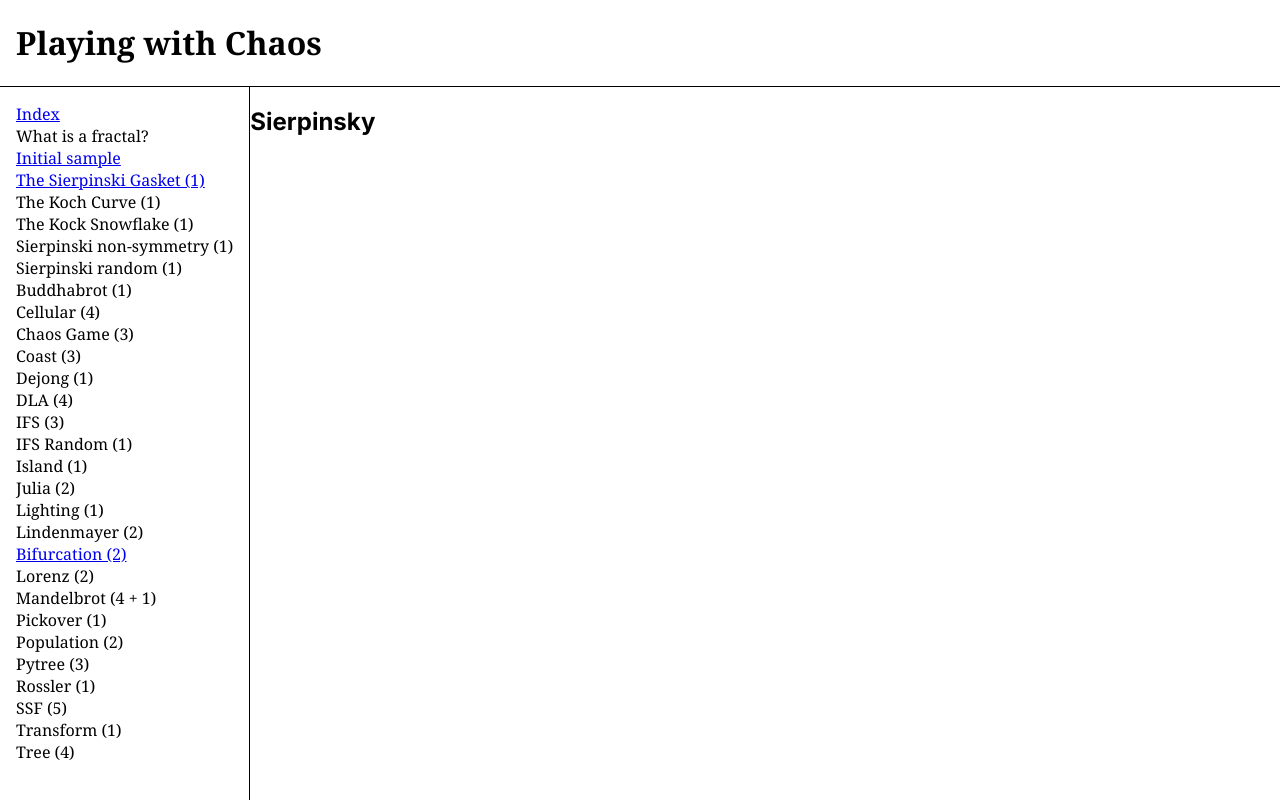
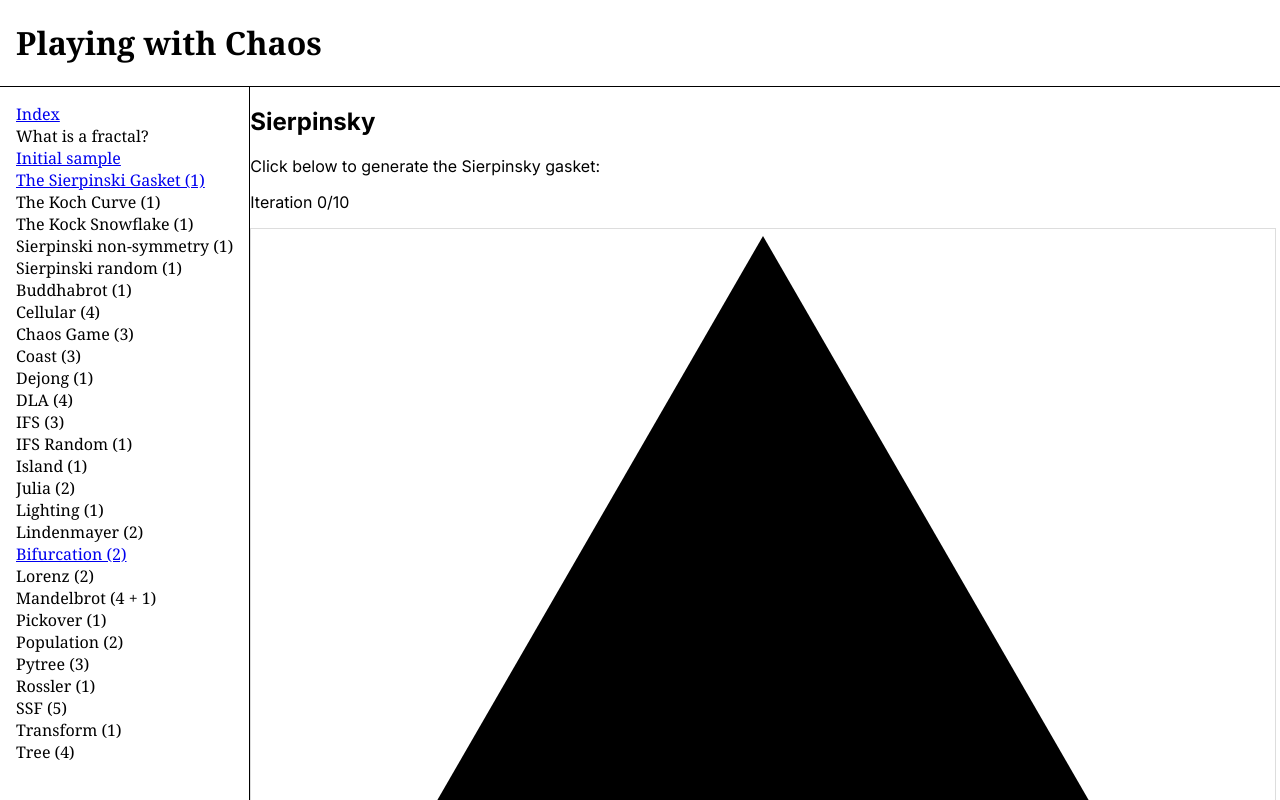
Before and after one commit to Aimanizales/playing-with-chaos, a Next.js app: page /sierpinsky in a window 1280 px wide. Shown: the top 800 px of the page. Built offline with nearby package versions, Linux system fonts and the light colour scheme.

Commit message:
Sierpinsky basic functionality completed

```diff
--- a/src/pages/sierpinsky/index.tsx
+++ b/src/pages/sierpinsky/index.tsx
@@ -1,45 +1,54 @@
-import { useCallback, useEffect, useRef, useState } from 'react';
+import { useCallback, useState } from 'react';
 
 export default function Page() {
-  const canvasRef = useRef<HTMLCanvasElement>(null);
-  const [depth, setDepth] = useState<number>(0);
-  const [canvasContext, setCanvasContext] = useState(null);
-
   const RADIAN_INITIAL = -Math.PI * 0.5; // -90º
   const RADIAN_INCREMENT = (Math.PI * 2) / 3; // 120º
-  const CANVAS_SCALE = 300;
-  const MAX_DEPTH = 11;
+  const CANVAS_SCALE = 500;
+  const MAX_DEPTH = 10;
   const CANVAS_WIDTH = 1024;
   const CANVAS_HEIGHT = 768;
+  const [depth, setDepth] = useState<number>(0);
+  const [context, setContext] = useState(null);
 
-  const getPosition = (angle, scalar = 1) =>
-    [Math.cos(angle), Math.sin(angle)].map((pos) => pos * scalar);
+  const canvasRef = useCallback((node) => {
+    if (node) {
+      node.width = CANVAS_WIDTH;
+      node.height = CANVAS_HEIGHT;
+      const canvasContext = node.getContext('2d');
+      setContext(canvasContext);
+    }
+  }, []);
 
   function draw() {
-    canvasContext.clearRect(0, 0, CANVAS_WIDTH, CANVAS_HEIGHT);
-    canvasContext.save();
-    canvasContext.translate(CANVAS_WIDTH * 0.5, CANVAS_HEIGHT * 0.5);
-    canvasContext.scale(CANVAS_SCALE, CANVAS_SCALE);
+    if (context) {
+      context.clearRect(0, 0, CANVAS_WIDTH, CANVAS_HEIGHT);
+      context.save();
+      context.translate(CANVAS_WIDTH * 0.5, CANVAS_HEIGHT * 0.66);
+      context.scale(CANVAS_SCALE, CANVAS_SCALE);
 
-    drawTriangle(depth);
+      drawTriangle(depth);
 
-    canvasContext.restore();
+      context.restore();
+    }
   }
+
+  const getPosition = (angle: number, scalar = 1) =>
+    [Math.cos(angle), Math.sin(angle)].map((pos) => pos * scalar);
 
   function drawTriangle(depth: number) {
     let radian = RADIAN_INITIAL; // -90º
 
     if (depth === 0) {
-      canvasContext.beginPath();
-      canvasContext.moveTo(...getPosition(radian));
+      context.beginPath();
+      context.moveTo(...getPosition(radian));
 
       radian += RADIAN_INCREMENT; // 30º
-      canvasContext.lineTo(...getPosition(radian));
+      context.lineTo(...getPosition(radian));
 
       radian += RADIAN_INCREMENT; // 150º
-      canvasContext.lineTo(...getPosition(radian));
+      context.lineTo(...getPosition(radian));
 
-      canvasContext.fill();
+      context.fill();
     } else {
       relocateAndRedraw(radian, depth);
 
@@ -52,37 +61,29 @@ export default function Page() {
   }
 
   const relocateAndRedraw = (r: number, d: number) => {
-    canvasContext.save();
-    canvasContext.translate(...getPosition(r, 0.5));
-    canvasContext.scale(0.5, 0.5);
+    context.save();
+    context.translate(...getPosition(r, 0.5));
+    context.scale(0.5, 0.5);
     drawTriangle(d - 1);
-    canvasContext.restore();
+    context.restore();
   };
 
   function handleClick() {
-    const newDepth = depth + 1;
-    if (newDepth < MAX_DEPTH) {
-      draw();
+    if (depth < MAX_DEPTH) {
+      setDepth(depth + 1);
     }
-    setDepth(newDepth);
   }
 
-  useEffect(() => {
-    const canvas = canvasRef.current;
-    canvas.width = CANVAS_WIDTH;
-    canvas.height = CANVAS_HEIGHT;
-
-    const context = canvas.getContext('2d');
-
-    setCanvasContext(context);
-
-    // draw();
-  }, []);
+  draw();
 
   return (
     <section>
       <h2>Sierpinsky</h2>
-      <p></p>
+      <p>Click below to generate the Sierpinsky gasket:</p>
+      <p>
+        Iteration {depth}/{MAX_DEPTH}
+      </p>
+      {/* <button>Reset</button> */}
       <canvas ref={canvasRef} onClick={handleClick} />
     </section>
   );
--- a/src/styles/index.css
+++ b/src/styles/index.css
@@ -32,3 +32,7 @@ main,
 section {
   outline: none;
 }
+
+canvas {
+  border: thin solid #ddd;
+}
```
